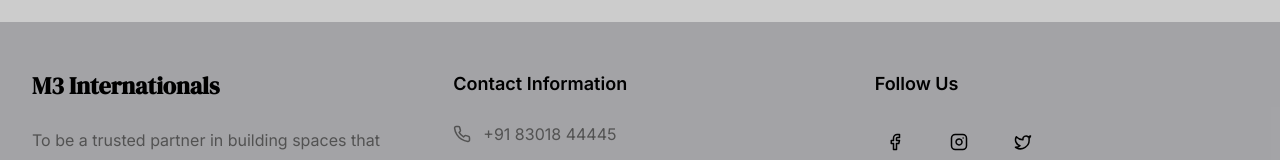
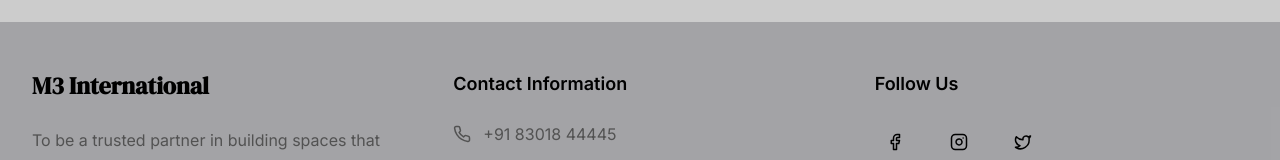
Before and after one commit to Cad-Designn/M3-internationals, a React (Vite) app: page / in a window 1280 px wide. Shown: the part 4466-4626 px from the top of the page. Built offline with nearby package versions, Linux system fonts and the light colour scheme.

Commit message:
Fix typo

```diff
--- a/src/components/Footer.tsx
+++ b/src/components/Footer.tsx
@@ -32,7 +32,7 @@
               transition={{ duration: 0.6 }}
               className="text-2xl font-serif font-bold mb-6"
             >
-              M3 Internationals
+              M3 International
             </motion.h3>
             <motion.p
               initial={{ opacity: 0, y: 20 }}
```
